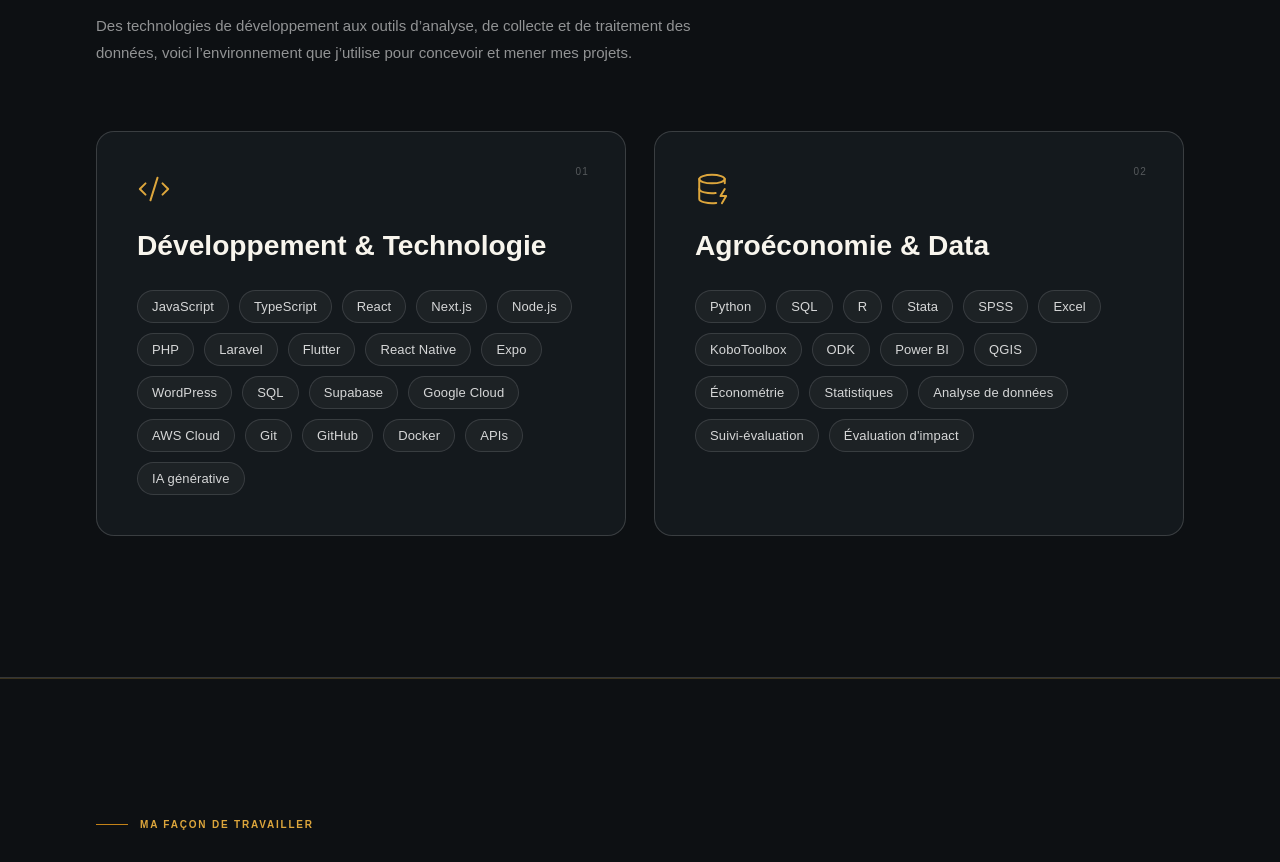
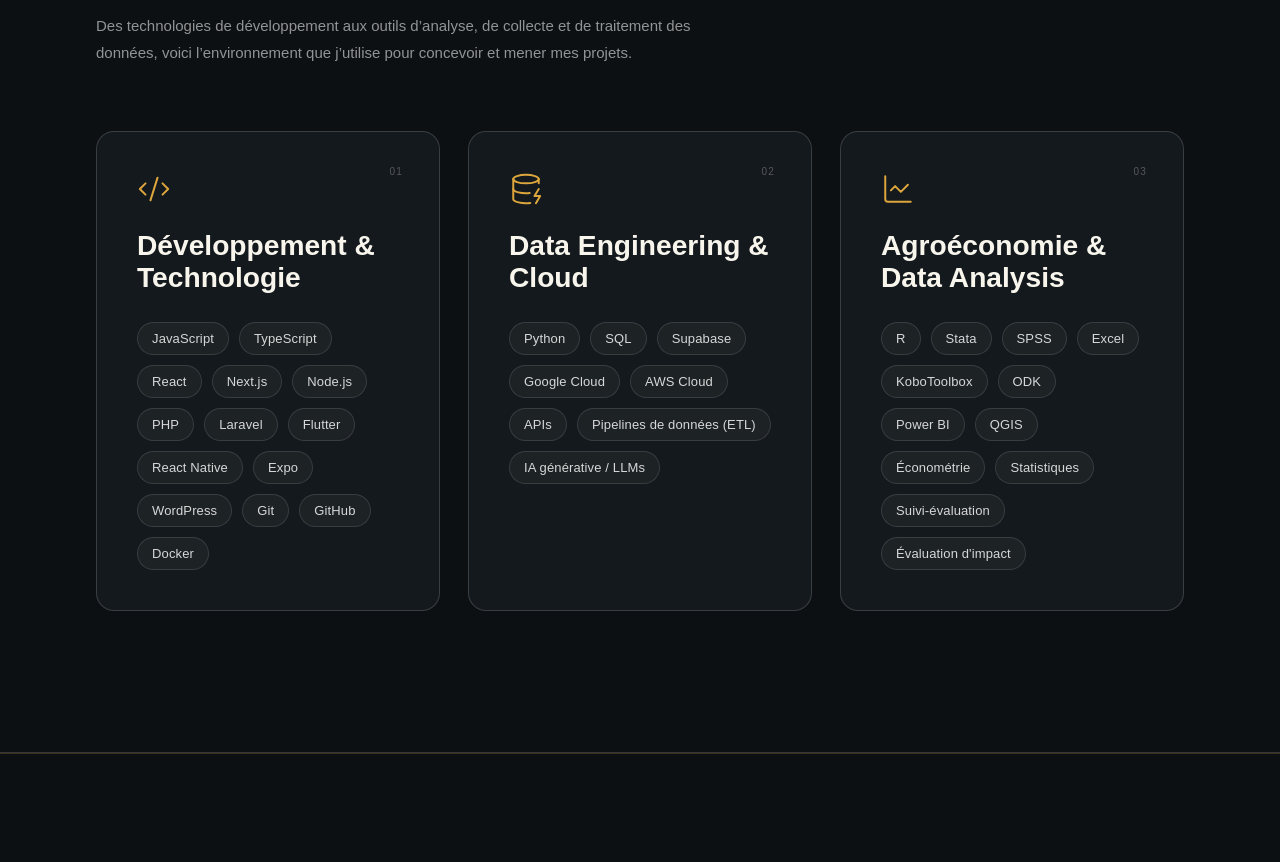
Before and after one commit to takacodeprogram/georgeoagbahungba, a Next.js app: page / in a window 1280 px wide. Shown: the part 6380-7242 px from the top of the page. Built offline with nearby package versions, Linux system fonts and the light colour scheme; a web font is replaced by a local one.

Commit message:
feat: split skills section into 3 groups including Data Engineering & Cloud

```diff
--- a/app/globals.css
+++ b/app/globals.css
@@ -2385,7 +2385,7 @@ a.project-tile:hover .project-art > span { transform: scale(1.08) rotate(-3deg);
 
 .skills-grid {
   display: grid;
-  grid-template-columns: repeat(2, 1fr);
+  grid-template-columns: repeat(auto-fit, minmax(280px, 1fr));
   gap: 28px;
 }
 
--- a/components/SkillsSection.jsx
+++ b/components/SkillsSection.jsx
@@ -1,4 +1,4 @@
-import { Code2, DatabaseZap } from "lucide-react";
+import { Code2, DatabaseZap, LineChart } from "lucide-react";
 
 const groups = [
   {
@@ -7,18 +7,25 @@ const groups = [
     title: "Développement & Technologie",
     skills: [
       "JavaScript", "TypeScript", "React", "Next.js", "Node.js", "PHP", "Laravel",
-      "Flutter", "React Native", "Expo", "WordPress", "SQL", "Supabase",
-      "Google Cloud", "AWS Cloud", "Git", "GitHub", "Docker", "APIs", "IA générative",
+      "Flutter", "React Native", "Expo", "WordPress", "Git", "GitHub", "Docker",
     ],
   },
   {
     number: "02",
     icon: DatabaseZap,
-    title: "Agroéconomie & Data",
+    title: "Data Engineering & Cloud",
     skills: [
-      "Python", "SQL", "R", "Stata", "SPSS", "Excel", "KoboToolbox", "ODK", "Power BI", "QGIS",
-      "Économétrie", "Statistiques", "Analyse de données", "Suivi-évaluation",
-      "Évaluation d'impact",
+      "Python", "SQL", "Supabase", "Google Cloud", "AWS Cloud", "APIs",
+      "Pipelines de données (ETL)", "IA générative / LLMs",
+    ],
+  },
+  {
+    number: "03",
+    icon: LineChart,
+    title: "Agroéconomie & Data Analysis",
+    skills: [
+      "R", "Stata", "SPSS", "Excel", "KoboToolbox", "ODK", "Power BI", "QGIS",
+      "Économétrie", "Statistiques", "Suivi-évaluation", "Évaluation d'impact",
     ],
   },
 ];
```
